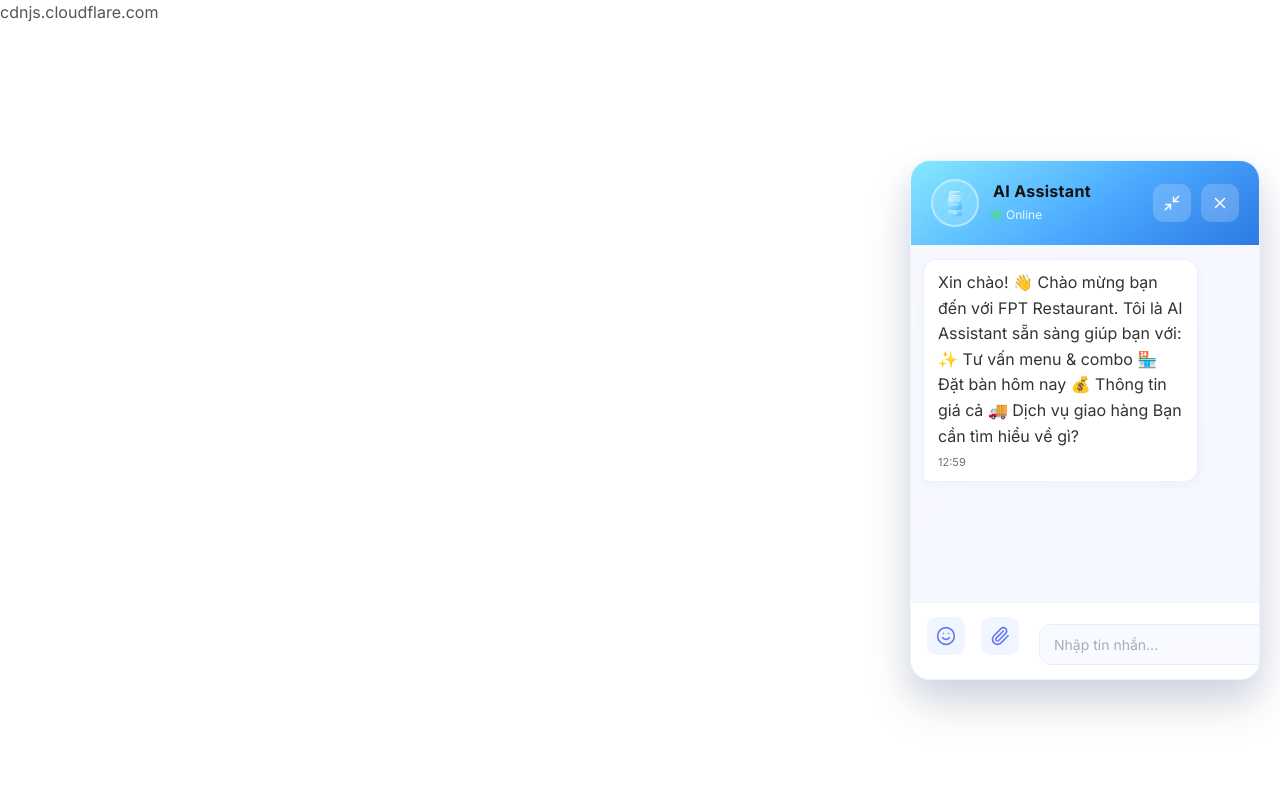
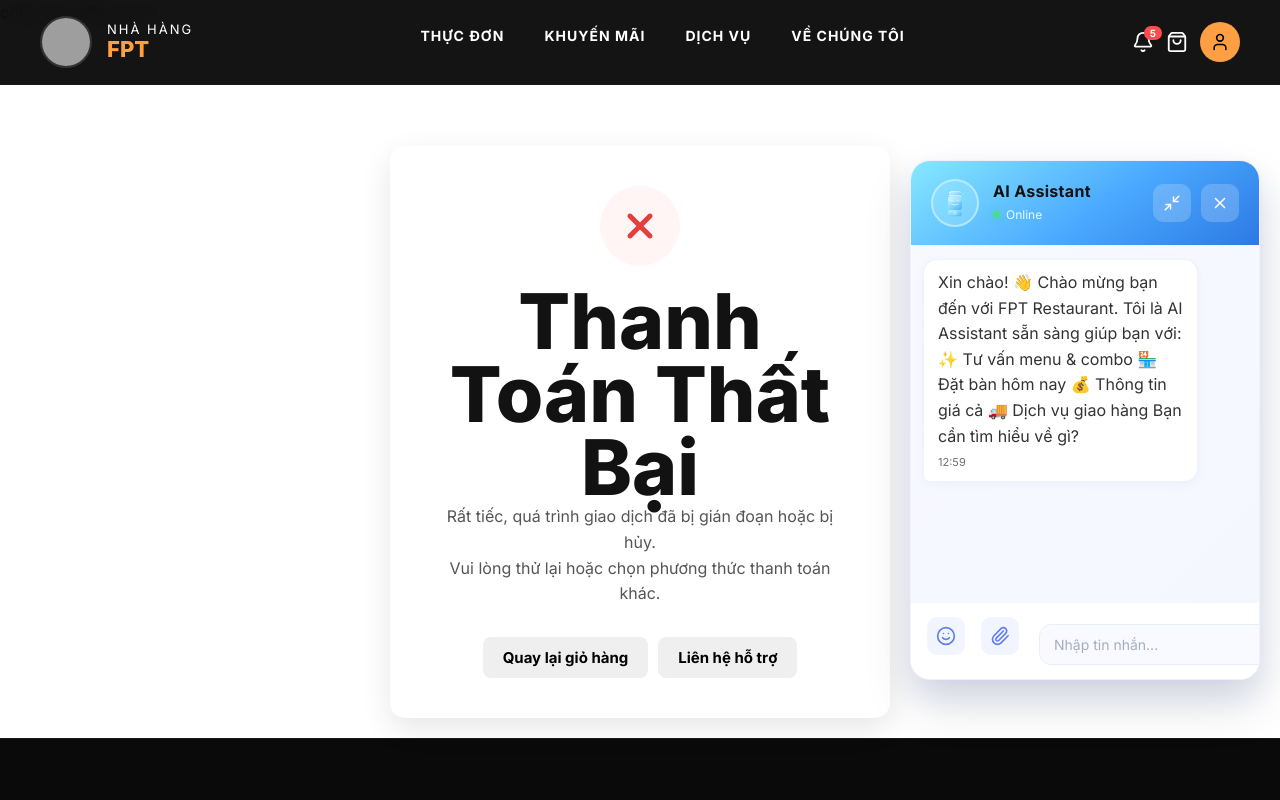
Before and after one commit to daukhachuy/SRC_SMAS_CLIENT, a React (Create React App) app in the folder frontend/: page /payment-result in a window 1280 px wide. Shown: the top 800 px of the page. Built offline with nearby package versions, Linux system fonts and the light colour scheme; grey boxes are pictures that could not be loaded.

Commit message:
feat: integrate PayOS and fix payment signature logic

```diff
--- a/frontend/src/pages/Cart.js
+++ b/frontend/src/pages/Cart.js
@@ -58,7 +58,7 @@ const Cart = () => {
   const [modalStep, setModalStep] = useState(1);
   const [paymentMethod, setPaymentMethod] = useState('Tiền Mặt');
 
-  // --- LOGIC VALIDATE SỐ ĐIỆN THOẠI (THAY ĐỔI DUY NHẤT TẠI ĐÂY) ---
+  // --- LOGIC VALIDATE SỐ ĐIỆN THOẠI ---
   const handleGoToStep2 = () => {
     const phoneRegex = /^(0|84)(3|5|7|8|9)([0-9]{8})$/;
     if (!customerInfo.recipientPhone.trim()) {
@@ -66,7 +66,7 @@ const Cart = () => {
       return;
     }
     if (!phoneRegex.test(customerInfo.recipientPhone.trim())) {
-      alert("Số điện thoại không hợp lệ! Vui lòng kiểm tra lại (10 số, đúng đầu số nhà mạng).");
+      alert("Số điện thoại không hợp lệ! Vui lòng kiểm tra lại.");
       return;
     }
     if (!customerInfo.recipientName.trim() || !customerInfo.address.trim()) {
@@ -76,7 +76,6 @@ const Cart = () => {
     setModalStep(2);
   };
 
-  // --- LOGIC TÍNH TOÁN PHÂN TRANG ---
   const indexOfLastItem = currentPage * itemsPerPage;
   const indexOfFirstItem = indexOfLastItem - itemsPerPage;
   const currentItems = cartItems.slice(indexOfFirstItem, indexOfLastItem);
@@ -134,67 +133,82 @@ const Cart = () => {
     setModalStep(1);
   };
 
-  // --- HÀM CALL API ĐẶT HÀNG ---
+  // --- LOGIC ĐẶT HÀNG & THANH TOÁN (THEO QUY TRÌNH 3 BƯỚC) ---
   const handleFinalOrder = async () => {
     if (isOrdering) return;
+    setIsOrdering(true);
 
     try {
-      if(!customerInfo.recipientName || !customerInfo.recipientPhone || !customerInfo.address) {
-          alert("Vui lòng điền đầy đủ thông tin giao hàng!");
-          setModalStep(1);
-          return;
-      }
+      const token = localStorage.getItem('token') || localStorage.getItem('authToken');
 
-      setIsOrdering(true);
+      // BƯỚC 1: TẠO ĐƠN HÀNG (POST /api/order/create/delivery)
+      const formattedItems = cartItems.map(item => {
+        const isCombo = (item.comboId && Number(item.comboId) > 0) || (item.name?.toLowerCase().includes('combo'));
+        return {
+          foodId: !isCombo ? Number(item.foodId || item.id) : null,
+          comboId: isCombo ? Number(item.comboId || item.id) : null,
+          quantity: Number(item.quantity)
+        };
+      }).filter(i => i.foodId || i.comboId);
 
-      const formattedItems = cartItems.map(item => {
-        const payloadItem = { quantity: Number(item.quantity) };
-        if (item.comboId && Number(item.comboId) > 0) {
-          payloadItem.comboId = Number(item.comboId);
-        } else if (item.foodId && Number(item.foodId) > 0) {
-          payloadItem.foodId = Number(item.foodId);
-        } else if (item.id && Number(item.id) > 0) {
-          const isCombo = item.name?.toLowerCase().includes('combo');
-          if (isCombo) payloadItem.comboId = Number(item.id);
-          else payloadItem.foodId = Number(item.id);
-        }
-        return payloadItem;
-      }).filter(item => item.foodId || item.comboId);
-
-      const orderData = {
-        discountCode: discountCode || "",
-        note: customerInfo.note || "",
+      const orderPayload = {
+        discountCode: discountCode || null,
+        note: customerInfo.note || null,
         items: formattedItems,
         deliveryInfo: {
           recipientName: customerInfo.recipientName,
           recipientPhone: customerInfo.recipientPhone,
           address: customerInfo.address,
-          note: customerInfo.note
+          note: customerInfo.note || null
         }
       };
 
-      const token = localStorage.getItem('token') || localStorage.getItem('authToken');
-
-      const response = await axios.post(`${BASE_URL}/api/order/create/delivery`, orderData, {
+      const orderRes = await axios.post(`${BASE_URL}/api/order/create/delivery`, orderPayload, {
         headers: {
           'Authorization': `Bearer ${token}`,
           'Content-Type': 'application/json'
         }
       });
 
-      if (response.status === 200 || response.status === 201) {
-        alert(`🎉 Đặt hàng thành công! Mã đơn: ${response.data.orderCode || ''}`);
-        localStorage.removeItem('cart');
-        window.dispatchEvent(new Event('storage'));
-        window.location.href = "/order-history";
+      // Lấy orderId từ response (Cấu trúc: { success: true, orderId: 123, ... })
+      const orderId = orderRes.data.orderId || orderRes.data.id;
+
+      // BƯỚC 2: TẠO LINK THANH TOÁN NẾU KHÔNG PHẢI TIỀN MẶT
+      if (paymentMethod === 'Tiền Mặt') {
+        alert(orderRes.data.message || "Đặt hàng thành công!");
+        finishOrderSuccess();
+      } else {
+        const payRes = await axios.post(`${BASE_URL}/api/payment/create-link`, {
+          orderId: Number(orderId),
+          returnUrl: `${window.location.origin}/order-history`,
+          cancelUrl: `${window.location.origin}/cart`
+        }, {
+          headers: { 'Authorization': `Bearer ${token}` }
+        });
+
+        if (payRes.data.success && payRes.data.checkoutUrl) {
+          // Xóa giỏ hàng trước khi chuyển trang
+          localStorage.removeItem('cart');
+          window.dispatchEvent(new Event('storage'));
+          // Chuyển hướng sang PayOS
+          window.location.href = payRes.data.checkoutUrl;
+        } else {
+          alert("Lỗi tạo link thanh toán: " + (payRes.data.message || "Không xác định"));
+          finishOrderSuccess();
+        }
       }
     } catch (err) {
-      console.error("Lỗi đặt hàng:", err);
-      const errorDetail = err.response?.data?.message || err.response?.data || "Có lỗi xảy ra.";
-      alert(typeof errorDetail === 'string' ? errorDetail : "Dữ liệu giỏ hàng không hợp lệ.");
+      console.error("Lỗi quy trình:", err);
+      alert(err.response?.data?.message || "Có lỗi xảy ra khi xử lý đơn hàng.");
     } finally {
       setIsOrdering(false);
     }
+  };
+
+  const finishOrderSuccess = () => {
+    localStorage.removeItem('cart');
+    window.dispatchEvent(new Event('storage'));
+    window.location.href = "/order-history";
   };
 
   if (loading) return <div className="loading-spinner">Đang tải...</div>;
@@ -311,7 +325,7 @@ const Cart = () => {
         </div>
       </main>
 
-      {/* MODAL THANH TOÁN 2 BƯỚC */}
+      {/* MODAL THANH TOÁN 2 BƯỚC (GIỮ NGUYÊN UI CỦA BẠN) */}
       {showInfoModal && (
         <div className="Modal-Overlay" onClick={handleCloseModal}>
           <div className={`Info-Modal-Box ${modalStep === 2 ? 'summary-modal-wide' : ''}`} onClick={(e) => e.stopPropagation()}>
@@ -394,11 +408,6 @@ const Cart = () => {
 
                     <div className="Bill-Footer-Fixed">
                       <div className="Bill-Divider"></div>
-                      {customerInfo.note && (
-                        <div className="Bill-Note-Preview">
-                          <strong>Ghi chú:</strong> {customerInfo.note}
-                        </div>
-                      )}
                       <div className="Bill-Row"><span>Tạm tính:</span> <span>{totalPrice.toLocaleString()}đ</span></div>
                       <div className="Bill-Row"><span>Tiền cọc ({deposit.percent}%):</span> <span className="text-orange">{deposit.amount.toLocaleString()}đ</span></div>
                       <div className="Bill-Total"><span>Tổng cộng:</span> <span>{totalPrice.toLocaleString()}đ</span></div>
@@ -422,7 +431,7 @@ const Cart = () => {
                       ))}
                     </div>
                     <button className="Btn-Final-Order" onClick={handleFinalOrder} disabled={isOrdering}>
-                        {isOrdering ? "Đang xử lý..." : "Xác nhận đặt hàng"}
+                        {isOrdering ? "Đang xử lý..." : paymentMethod === 'Tiền Mặt' ? "Xác nhận đặt hàng" : `Thanh toán qua ${paymentMethod}`}
                     </button>
                     <button className="Btn-Back-Step" onClick={() => setModalStep(1)} style={{marginTop: '10px', width: '100%', background: '#eee', border: 'none', padding: '10px', borderRadius: '8px', cursor: 'pointer'}}>
                       Quay lại thông tin
--- /dev/null
+++ b/frontend/src/pages/PaymentResult.js
@@ -0,0 +1,69 @@
+import React, { useEffect, useState } from 'react';
+import { useSearchParams, useNavigate } from 'react-router-dom';
+import Header from '../components/Header';
+import Footer from '../components/Footer';
+import '../styles/PaymentResult.css'; // Bạn có thể tạo thêm file CSS này
+
+const PaymentResult = () => {
+  const [searchParams] = useSearchParams();
+  const navigate = useNavigate();
+  const [status, setStatus] = useState('loading'); // loading, success, fail
+
+  // Lấy các tham số từ URL (Ví dụ: ?success=true&orderId=123)
+  const isSuccess = searchParams.get('success') === 'true';
+  const orderId = searchParams.get('orderId');
+  const errorCode = searchParams.get('errorCode'); // Nếu có từ cổng thanh toán
+
+  useEffect(() => {
+    // Giả lập kiểm tra hoặc đợi phản hồi từ server
+    if (isSuccess) {
+      setStatus('success');
+    } else {
+      setStatus('fail');
+    }
+  }, [isSuccess]);
+
+  return (
+    <div className="Payment-Result-Page">
+      <Header />
+      <div className="header-spacer" style={{ height: '100px' }}></div>
+
+      <main className="Result-Container">
+        <div className={`Result-Card ${status}`}>
+          {status === 'success' ? (
+            <div className="Result-Content">
+              <div className="Icon-Circle success">
+                <i className="fa-solid fa-check"></i>
+              </div>
+              <h1>Thanh Toán Thành Công!</h1>
+              <p>Cảm ơn bạn đã đặt hàng. Mã đơn hàng của bạn là: <strong>#{orderId}</strong></p>
+              <p>Nhà hàng sẽ sớm liên hệ xác nhận và giao hàng cho bạn.</p>
+              <div className="Action-Btns">
+                <button className="Btn-Home" onClick={() => navigate('/')}>Về trang chủ</button>
+                <button className="Btn-History" onClick={() => navigate('/order-history')}>Xem lịch sử đơn</button>
+              </div>
+            </div>
+          ) : (
+            <div className="Result-Content">
+              <div className="Icon-Circle fail">
+                <i className="fa-solid fa-xmark"></i>
+              </div>
+              <h1>Thanh Toán Thất Bại</h1>
+              <p>Rất tiếc, quá trình giao dịch đã bị gián đoạn hoặc bị hủy.</p>
+              {errorCode && <p>Mã lỗi: {errorCode}</p>}
+              <p>Vui lòng thử lại hoặc chọn phương thức thanh toán khác.</p>
+              <div className="Action-Btns">
+                <button className="Btn-Retry" onClick={() => navigate('/cart')}>Quay lại giỏ hàng</button>
+                <button className="Btn-Support">Liên hệ hỗ trợ</button>
+              </div>
+            </div>
+          )}
+        </div>
+      </main>
+
+      <Footer />
+    </div>
+  );
+};
+
+export default PaymentResult;
--- a/frontend/src/routes.js
+++ b/frontend/src/routes.js
@@ -31,7 +31,7 @@ import ManagerInventoryPage from './pages/manager/ManagerInventoryPage';
 import ManagerSalaryPage from './pages/manager/ManagerSalaryPage';
 import DineInOrdersPage from './pages/DineInOrdersPage';
 import TakeawayOrdersPage from './pages/manager/TakeawayOrdersPage';
-
+import PaymentResult from './pages/PaymentResult';
 import WaiterLayout from './pages/waiter/WaiterLayout';
 import WaiterOrdersPage from './pages/waiter/WaiterOrdersPage';
 import WaiterSchedulePage from './pages/waiter/WaiterSchedulePage';
@@ -76,7 +76,7 @@ const AppRoutes = () => {
 
         {/* Redirect old admin URLs to manager */}
         <Route path="/admin/*" element={<Navigate to="/manager" replace />} />
-
+        <Route path="/payment-result" element={<PaymentResult />} />
         {/* Manager pages - BẢO VỆ BỞI ProtectedRoute với role Manager */}
         <Route path="/manager" element={
           <ProtectedRoute requiredRole="Manager">
--- /dev/null
+++ b/frontend/src/styles/PaymentResult.css
@@ -0,0 +1,43 @@
+.Result-Container {
+    display: flex;
+    justify-content: center;
+    align-items: center;
+    min-height: 60vh;
+    padding: 20px;
+}
+.Result-Card {
+    background: white;
+    padding: 40px;
+    border-radius: 15px;
+    box-shadow: 0 10px 30px rgba(0,0,0,0.1);
+    text-align: center;
+    max-width: 500px;
+    width: 100%;
+}
+.Icon-Circle {
+    width: 80px;
+    height: 80px;
+    border-radius: 50%;
+    display: flex;
+    align-items: center;
+    justify-content: center;
+    font-size: 40px;
+    margin: 0 auto 20px;
+}
+.Icon-Circle.success { background: #e6fffa; color: #38a169; }
+.Icon-Circle.fail { background: #fff5f5; color: #e53e3e; }
+.Action-Btns {
+    margin-top: 30px;
+    display: flex;
+    gap: 10px;
+    justify-content: center;
+}
+.Action-Btns button {
+    padding: 10px 20px;
+    border-radius: 8px;
+    border: none;
+    cursor: pointer;
+    font-weight: bold;
+}
+.Btn-Home { background: #ff6600; color: white; }
+.Btn-History { background: #eee; color: #333; }
```
Also changed, not shown: frontend/src/api/dashboardService.js (added, +21 -0 lines), frontend/src/api/paymentService.js (added, +18 -0 lines).
